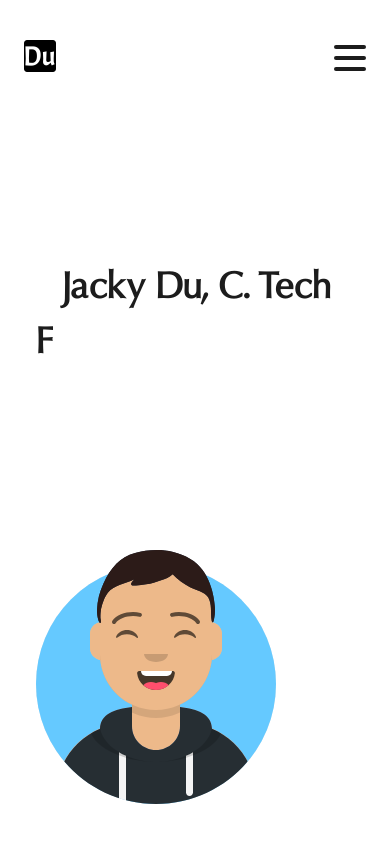
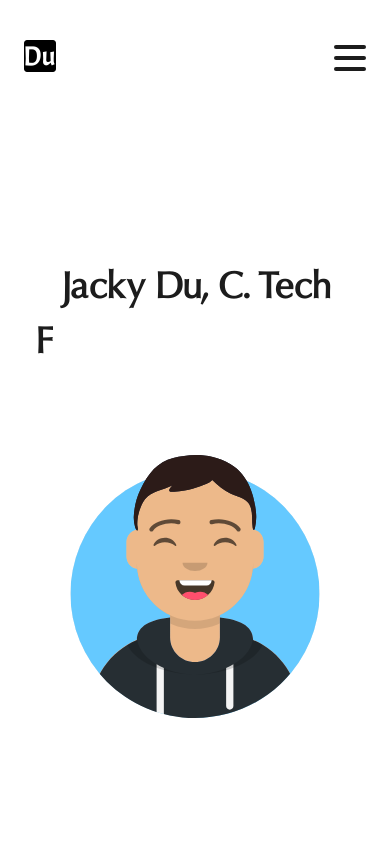
Before and after one commit to jacky-ui/jacky-portfolio-v2, a React (Create React App) app: page / in a window 390 px wide. Built offline with nearby package versions, Linux system fonts and the light colour scheme.

Commit message:
avatar image looks good on all screen devices

```diff
--- a/src/components/Hero/Hero.css
+++ b/src/components/Hero/Hero.css
@@ -104,4 +104,21 @@
   5%, 20%, 25%, 40%, 45%, 60%, 65%, 80%, 85% {
     width: calc(100% + 0.4rem);
   }
+}
+.hero__image {
+  position: absolute;
+  bottom: 0%;
+  text-align: center;
+  width: 100%;
+}
+@media screen and (max-width: 760px) {
+  .hero__image {
+    position: relative;
+    bottom: 6rem;
+  }
+}
+@media screen and (max-width: 760px) {
+  .hero__image > img {
+    width: 80%;
+  }
 }/*# sourceMappingURL=Hero.css.map */
--- a/src/components/Hero/Hero.js
+++ b/src/components/Hero/Hero.js
@@ -13,7 +13,7 @@ function Hero() {
                 {/*<span>{currentTitle}</span>*/}
                 <span></span>
             </h1>
-            <div>
+            <div className='hero__image'>
                 <img
                     src={avatarImage}
                     alt='Jacky Du Avatar'
--- a/src/components/Hero/Hero.scss
+++ b/src/components/Hero/Hero.scss
@@ -113,4 +113,21 @@
             }
         }
     }
+    &__image {
+        position: absolute;
+        bottom: 0%;
+        text-align: center;
+        width: 100%;
+
+        @include mobile {
+            position: relative;
+            bottom: 6rem;
+        }
+
+        & > img {
+            @include mobile {
+                width: 80%;
+            }
+        }
+    }
 }
```
Also changed, not shown: 1 other file (tests, documents, lock files or other folders).
